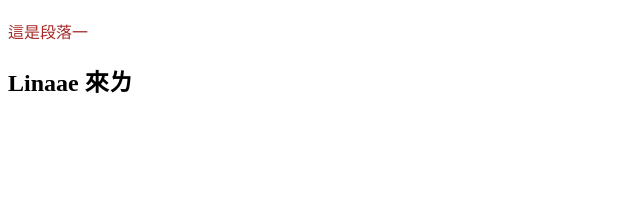
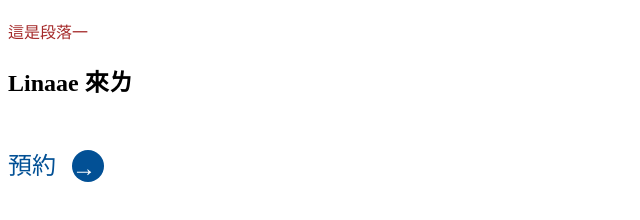
Before and after one commit to EasyToGet/git-flow-demo, a plain HTML site: page index.html in a window 1280 px wide. Shown: the part 70-290 px from the top of the page, without its empty margins (0-640 px from the left). Drawn offline with Linux system fonts and the light colour scheme.

Commit message:
feat: 試做專題 btn 部分

```diff
--- a/css/all.css
+++ b/css/all.css
@@ -5,3 +5,36 @@ h1 {
 p {
   color: brown;
 }
+
+.btn {
+  text-decoration: none;
+  display: flex;
+  width: 96px;
+  height: 96px;
+  justify-content: space-between;
+  align-items: center;
+  font-size: 24px;
+  line-height: 1.5;
+  color: #025095;
+}
+
+.btn-icon {
+  width: 32px;
+  height: 32px;
+  background: #025095;
+  color: white;
+  border-radius: 104px;
+}
+.btn:hover {
+  background: #025095;
+  color: #fff;
+  border-radius: 86px;
+  width: 368px;
+  height: 60px;
+  padding: 12px 20px;
+}
+
+.btn:hover .btn-icon {
+  background: white;
+  color: #025095;
+}
--- a/index.html
+++ b/index.html
@@ -10,5 +10,10 @@
   <h1>這是標題</h1>
   <p>這是段落一</p>
   <h2>Linaae 來ㄌ </h2>
+
+  <a href="#" class="btn">
+    預約
+    <span class="btn-icon">→</span>
+  </a>
 </body>
 </html>
```
